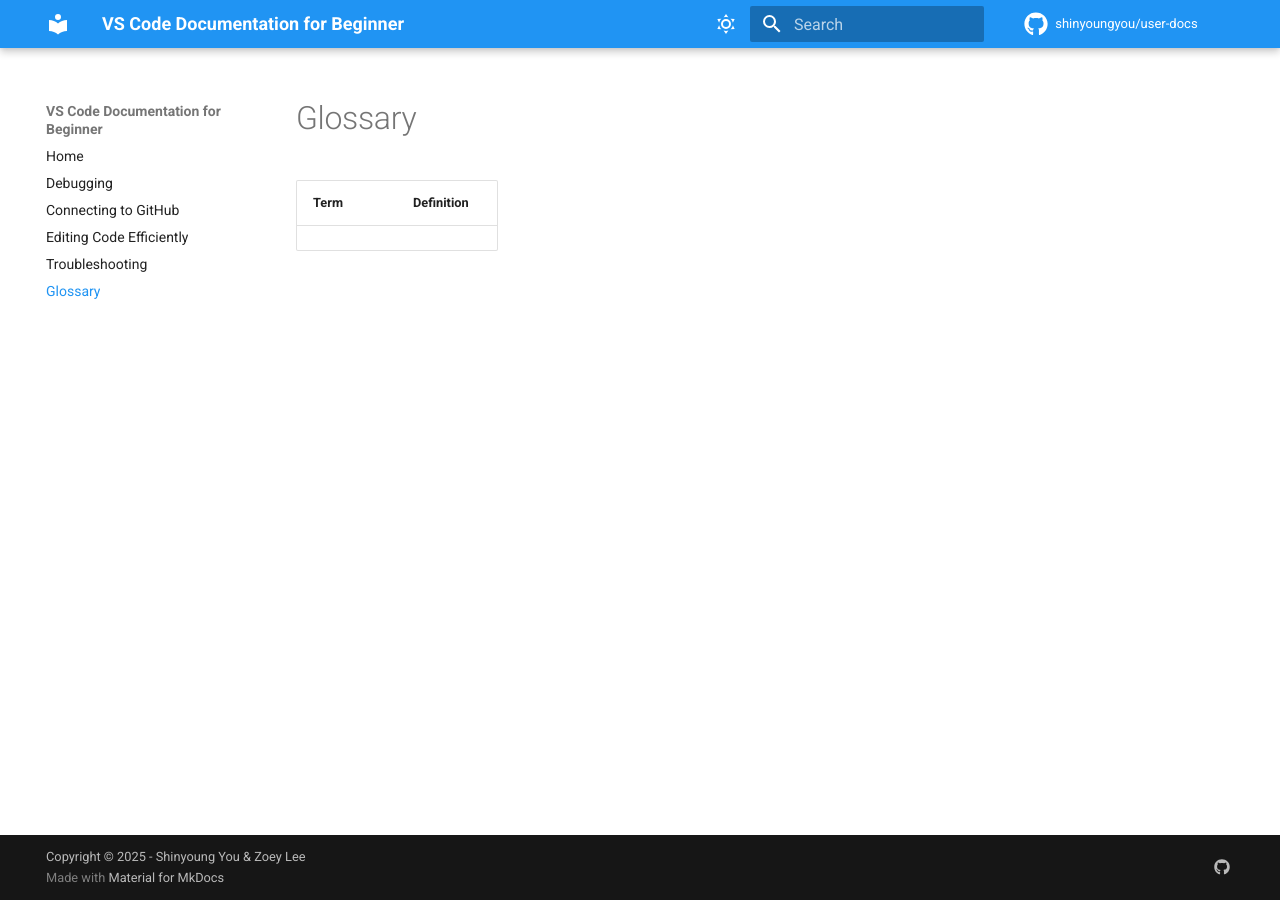
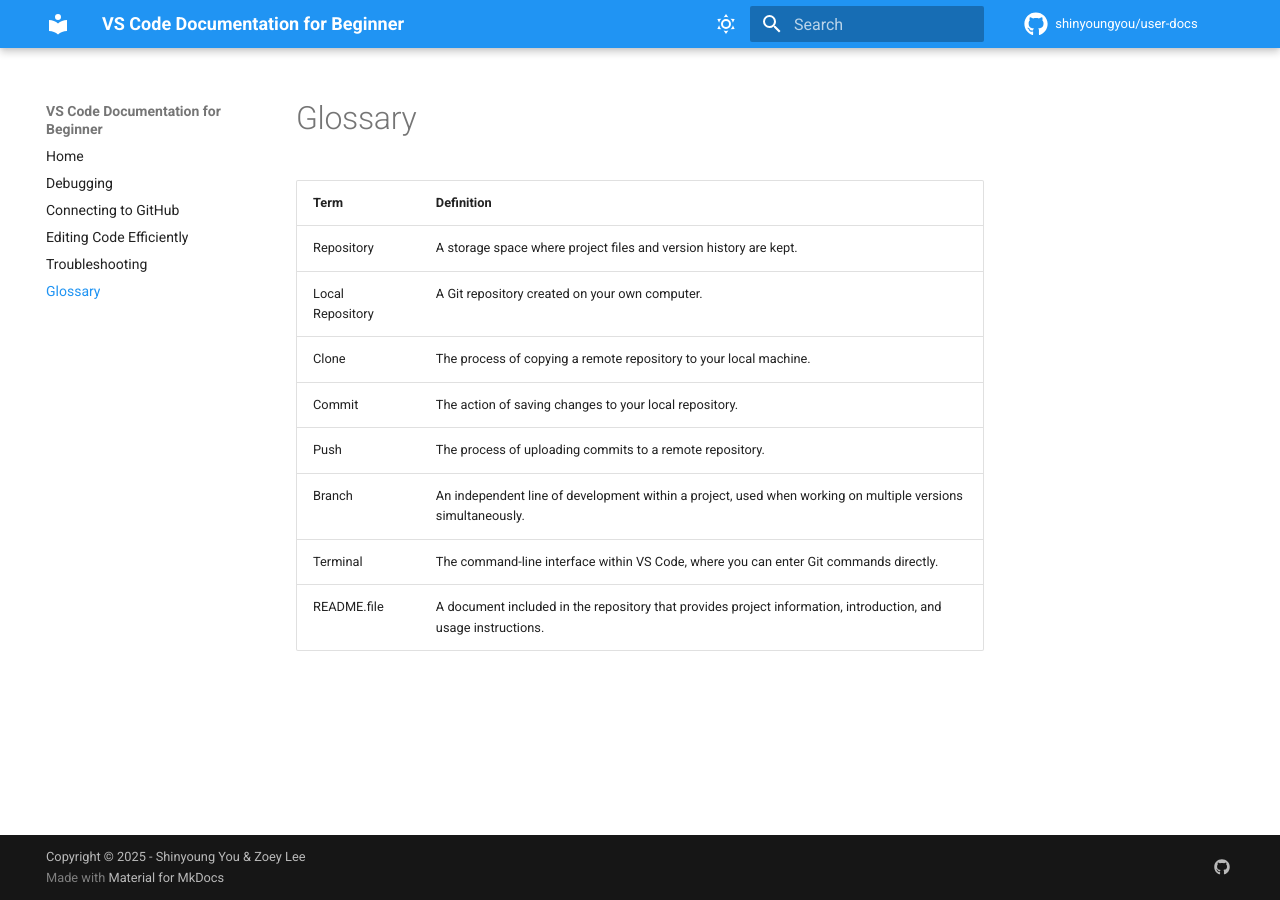
Before and after one commit to shinyoungyou/user-docs, an MkDocs documentation site: the page built from docs/pages/glossary.md, in a window 1280 px wide. Built offline with MkDocs 1.6.1 and Material for MkDocs 9.7.7, drawn with Linux system fonts in a browser that asks for light colours; comment, search, counter and statistics services are not loaded.

Commit message:
Upload glossary and troubleshooting

```diff
--- a/docs/pages/glossary.md
+++ b/docs/pages/glossary.md
@@ -1,2 +1,10 @@
 | **Term** | **Definition** |
 |------------------------------|----------------|
+|Repository|A storage space where project files and version history are kept.|
+|Local Repository|A Git repository created on your own computer.|
+|Clone|The process of copying a remote repository to your local machine.|
+|Commit|The action of saving changes to your local repository.|
+|Push|The process of uploading commits to a remote repository.|
+|Branch|An independent line of development within a project, used when working on multiple versions simultaneously.|
+|Terminal|The command-line interface within VS Code, where you can enter Git commands directly.|
+|README.file|A document included in the repository that provides project information, introduction, and usage instructions.|
```
Also changed, not shown: docs/pages/troubleshooting.md (+2 -0 lines).
